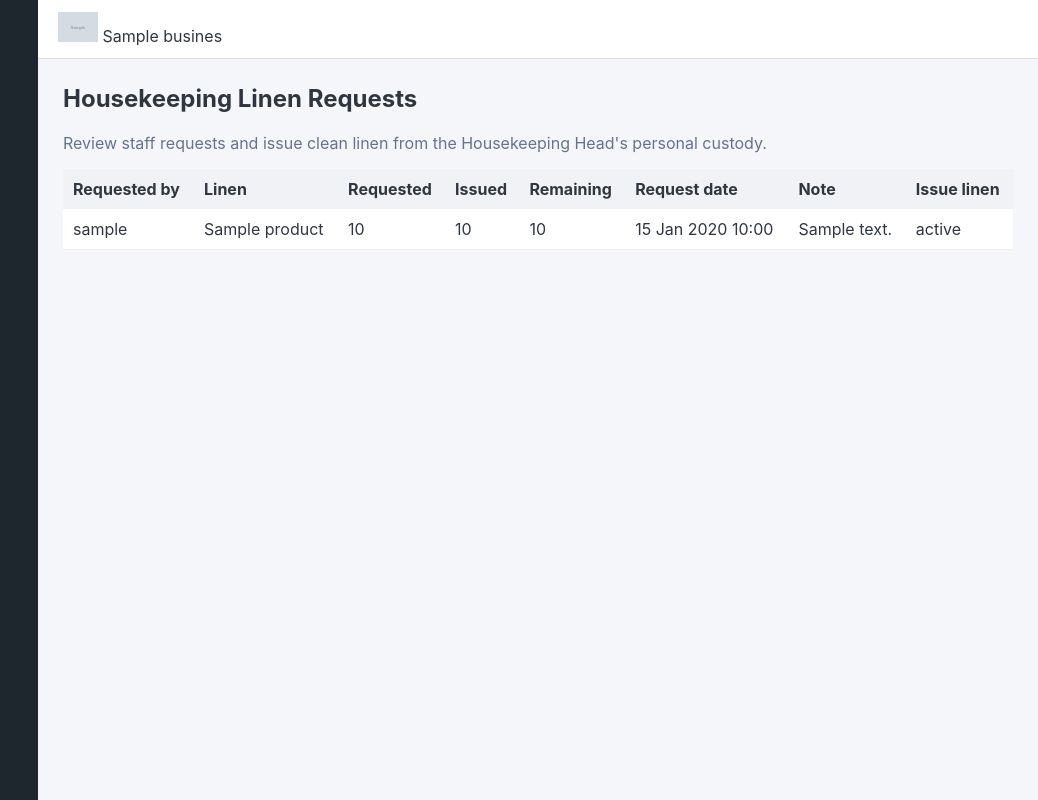
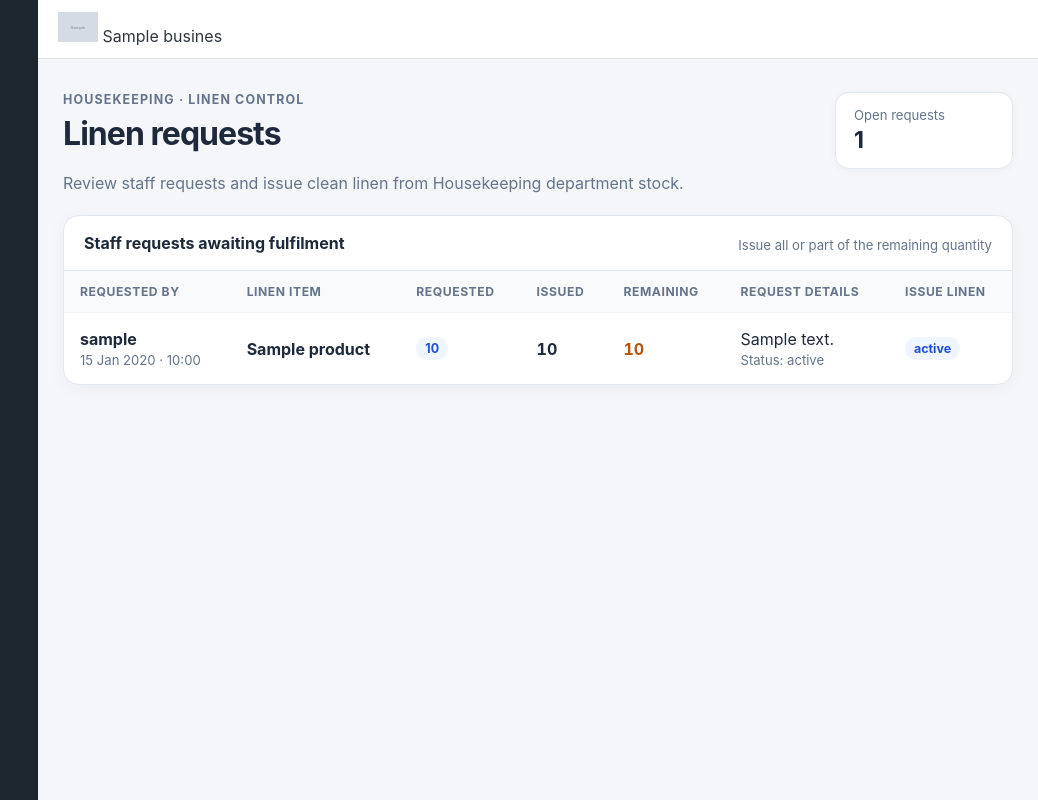
Before and after one commit to nazinamu66/hotel-hms, a Django app: template housekeeping/templates/housekeeping/linen_request_queue.html in a window 1280 px wide. Shown: the whole page, without its empty margins (242-1280 px from the left). Run offline with Django 5.2, Linux system fonts and the light colour scheme; the template is opened without the code that fills it: most values are stand-ins (such as "Sample title", 1, 10 or a date in 2020); grey boxes marked "Sample" are stand-in pictures; parts of the project's set-up code (start-up, migrations or seed data) failed here and were passed over.

Commit message:
Modernize Housekeeping linen request queue UI

```diff
--- a/housekeeping/templates/housekeeping/linen_request_queue.html
+++ b/housekeeping/templates/housekeeping/linen_request_queue.html
@@ -3,59 +3,114 @@
 {% block title %}Housekeeping Linen Requests{% endblock %}
 
 {% block content %}
-<h2>Housekeeping Linen Requests</h2>
-<p style="color:#64748b;">Review staff requests and issue clean linen from the Housekeeping Head's personal custody.</p>
+<style>
+    .linen-page { max-width: 1440px; margin: 0 auto; padding: 8px 0 28px; color: #1e293b; }
+    .linen-hero { display:flex; justify-content:space-between; align-items:flex-start; gap:18px; flex-wrap:wrap; margin-bottom:22px; }
+    .linen-eyebrow { color:#64748b; font-size:.78rem; font-weight:700; letter-spacing:.09em; text-transform:uppercase; margin-bottom:7px; }
+    .linen-title { margin:0; font-size:clamp(1.5rem,2.5vw,2rem); font-weight:750; letter-spacing:-.03em; }
+    .linen-subtitle { color:#64748b; margin:8px 0 0; }
+    .linen-stat { border:1px solid #e2e8f0; border-radius:14px; background:#fff; padding:14px 18px; min-width:140px; box-shadow:0 2px 8px rgba(15,23,42,.04); }
+    .linen-stat span { display:block; color:#64748b; font-size:.82rem; }
+    .linen-stat strong { display:block; font-size:1.45rem; margin-top:3px; }
+    .linen-panel { border:1px solid #e2e8f0; border-radius:16px; background:#fff; box-shadow:0 4px 18px rgba(15,23,42,.04); overflow:hidden; }
+    .linen-panel-head { padding:17px 20px; border-bottom:1px solid #e2e8f0; display:flex; align-items:center; justify-content:space-between; gap:12px; flex-wrap:wrap; }
+    .linen-panel-head h3 { margin:0; font-size:1rem; font-weight:700; }
+    .linen-table-wrap { overflow-x:auto; }
+    .linen-table { width:100%; border-collapse:separate; border-spacing:0; min-width:900px; }
+    .linen-table th { text-align:left; background:#f8fafc; color:#64748b; font-size:.76rem; text-transform:uppercase; letter-spacing:.045em; font-weight:700; padding:13px 16px; white-space:nowrap; }
+    .linen-table td { padding:16px; border-top:1px solid #f1f5f9; vertical-align:middle; }
+    .linen-table tbody tr:hover { background:#fafcff; }
+    .linen-person { font-weight:700; }
+    .linen-muted { color:#64748b; font-size:.82rem; margin-top:3px; }
+    .linen-item { font-weight:650; }
+    .linen-pill { display:inline-flex; border-radius:999px; padding:4px 9px; font-size:.78rem; font-weight:700; background:#eff6ff; color:#1d4ed8; }
+    .linen-number { font-variant-numeric:tabular-nums; font-weight:650; }
+    .linen-remaining { color:#b45309; }
+    .linen-form { min-width:220px; display:grid; grid-template-columns:1fr auto; gap:8px; align-items:end; }
+    .linen-form label { grid-column:1 / -1; font-size:.8rem; color:#475569; font-weight:650; }
+    .linen-form input { width:100%; min-width:0; padding:9px 10px; border:1px solid #cbd5e1; border-radius:9px; background:#fff; color:#0f172a; }
+    .linen-form input:focus { outline:3px solid #dbeafe; border-color:#60a5fa; }
+    .linen-form .linen-note { grid-column:1 / -1; }
+    .linen-btn { border:0; border-radius:9px; padding:10px 13px; font-weight:700; color:#fff; background:#2563eb; cursor:pointer; white-space:nowrap; }
+    .linen-btn:hover { background:#1d4ed8; }
+    .linen-empty { padding:42px 20px; text-align:center; color:#64748b; }
+    @media (max-width: 640px) { .linen-stat { flex:1; } .linen-panel-head { padding:14px; } }
+</style>
 
-<div style="overflow-x:auto;">
-<table class="table">
+<div class="linen-page">
+    <div class="linen-hero">
+        <div>
+            <div class="linen-eyebrow">Housekeeping · Linen control</div>
+            <h2 class="linen-title">Linen requests</h2>
+            <p class="linen-subtitle">Review staff requests and issue clean linen from Housekeeping department stock.</p>
+        </div>
+        <div class="linen-stat">
+            <span>Open requests</span>
+            <strong>{{ linen_requests|length }}</strong>
+        </div>
+    </div>
+
+    <section class="linen-panel">
+        <div class="linen-panel-head">
+            <h3>Staff requests awaiting fulfilment</h3>
+            <span class="linen-muted">Issue all or part of the remaining quantity</span>
+        </div>
+        <div class="linen-table-wrap">
+            <table class="linen-table">
                 <thead>
                     <tr>
                         <th>Requested by</th>
-    <th>Linen</th>
+                        <th>Linen item</th>
                         <th>Requested</th>
                         <th>Issued</th>
                         <th>Remaining</th>
-    <th>Request date</th>
-    <th>Note</th>
+                        <th>Request details</th>
                         <th>Issue linen</th>
                     </tr>
                 </thead>
                 <tbody>
                     {% for req in linen_requests %}
                     <tr>
-    <td>{{ req.requested_by.get_username }}</td>
-    <td>{{ req.linen_item.product.name }}</td>
-    <td>{{ req.quantity }}</td>
-    <td>{{ req.fulfilled_quantity }}</td>
-    <td>{{ req.remaining_quantity }}</td>
-    <td>{{ req.created_at|date:"d M Y H:i" }}</td>
-    <td>{{ req.note|default:"—" }}</td>
+                        <td>
+                            <div class="linen-person">{{ req.requested_by.get_username }}</div>
+                            <div class="linen-muted">{{ req.created_at|date:"d M Y · H:i" }}</div>
+                        </td>
+                        <td><div class="linen-item">{{ req.linen_item.product.name }}</div></td>
+                        <td><span class="linen-pill">{{ req.quantity }}</span></td>
+                        <td class="linen-number">{{ req.fulfilled_quantity }}</td>
+                        <td class="linen-number {% if req.remaining_quantity > 0 %}linen-remaining{% endif %}">{{ req.remaining_quantity }}</td>
+                        <td>
+                            <div>{{ req.note|default:"No note provided" }}</div>
+                            <div class="linen-muted">Status: {{ req.get_status_display }}</div>
+                        </td>
                         <td>
                             {% if req.status == "PENDING" or req.status == "PARTIAL" or req.status == "APPROVED" %}
-        <form method="post" action="{% url 'housekeeping_fulfill_linen_request' req.id %}" style="min-width:210px;">
+                            <form method="post" action="{% url 'housekeeping_fulfill_linen_request' req.id %}" class="linen-form">
                                 {% csrf_token %}
                                 {% if user.role != "HOUSEKEEPING" %}
-            <label>Issue from Head</label>
-            <select name="source_user" required>
+                                <label for="source-{{ req.id }}">Housekeeping department stock</label>
+                                <select name="source_user" id="source-{{ req.id }}" required>
                                     {% for head in housekeeping_heads %}
                                     <option value="{{ head.id }}">{{ head.get_username }}</option>
                                     {% endfor %}
                                 </select>
                                 {% endif %}
-            <label>Quantity to issue</label>
-            <input type="number" name="quantity" min="1" max="{{ req.remaining_quantity }}" required style="width:90px;">
-            <input type="text" name="note" placeholder="Optional note">
-            <button type="submit" class="btn btn-primary">Issue Linen</button>
+                                <label for="quantity-{{ req.id }}">Quantity to issue (max {{ req.remaining_quantity }})</label>
+                                <input id="quantity-{{ req.id }}" type="number" name="quantity" min="1" max="{{ req.remaining_quantity }}" required>
+                                <input class="linen-note" type="text" name="note" placeholder="Optional issue note">
+                                <button type="submit" class="linen-btn">Issue linen</button>
                             </form>
                             {% else %}
-        {{ req.get_status_display }}
+                            <span class="linen-pill">{{ req.get_status_display }}</span>
                             {% endif %}
                         </td>
                     </tr>
                     {% empty %}
-<tr><td colspan="8">There are no Housekeeping linen requests.</td></tr>
+                    <tr><td colspan="7" class="linen-empty">No Housekeeping linen requests yet.</td></tr>
                     {% endfor %}
                 </tbody>
             </table>
         </div>
+    </section>
+</div>
 {% endblock %}
```
Lines whose indentation alone changed are shown as unchanged.
